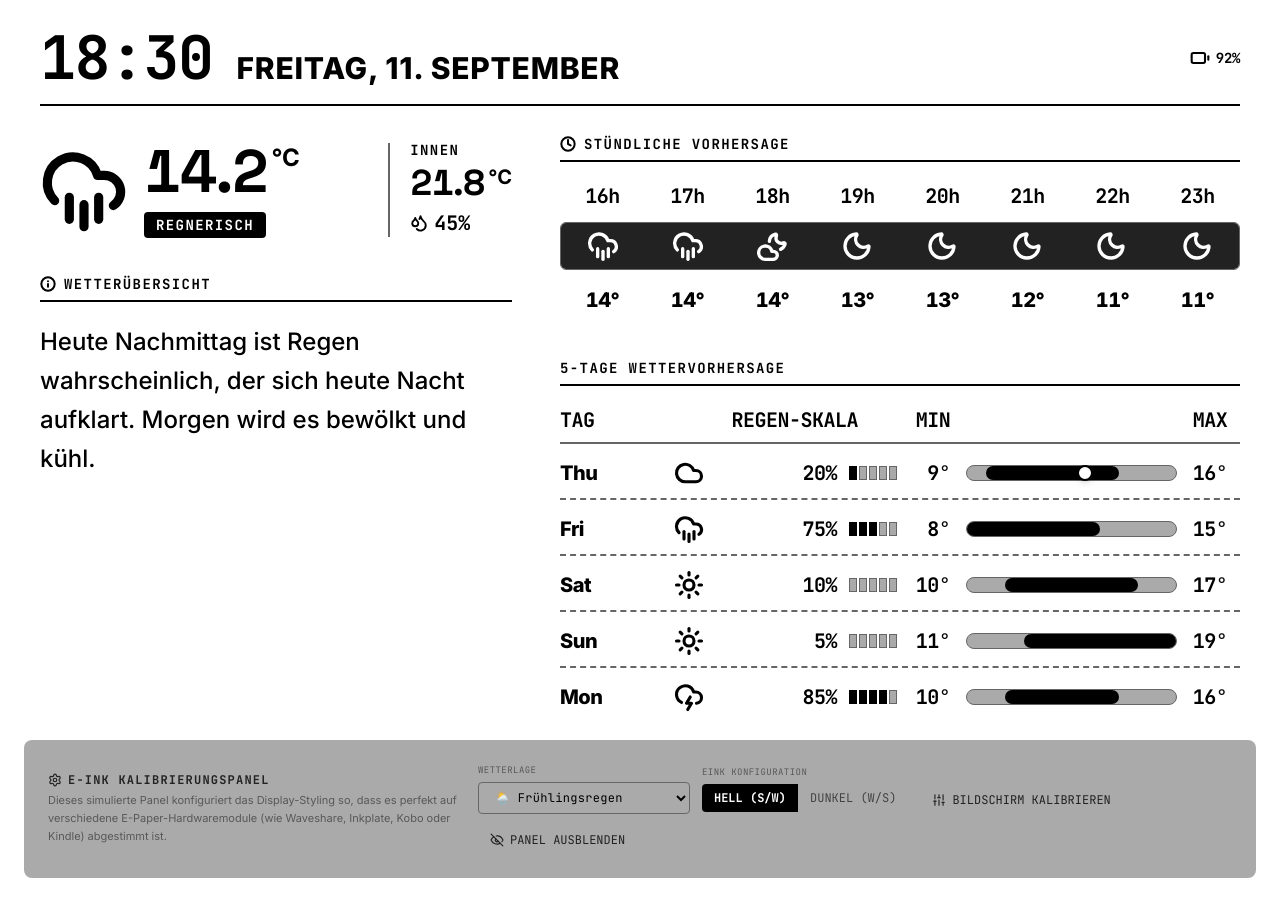
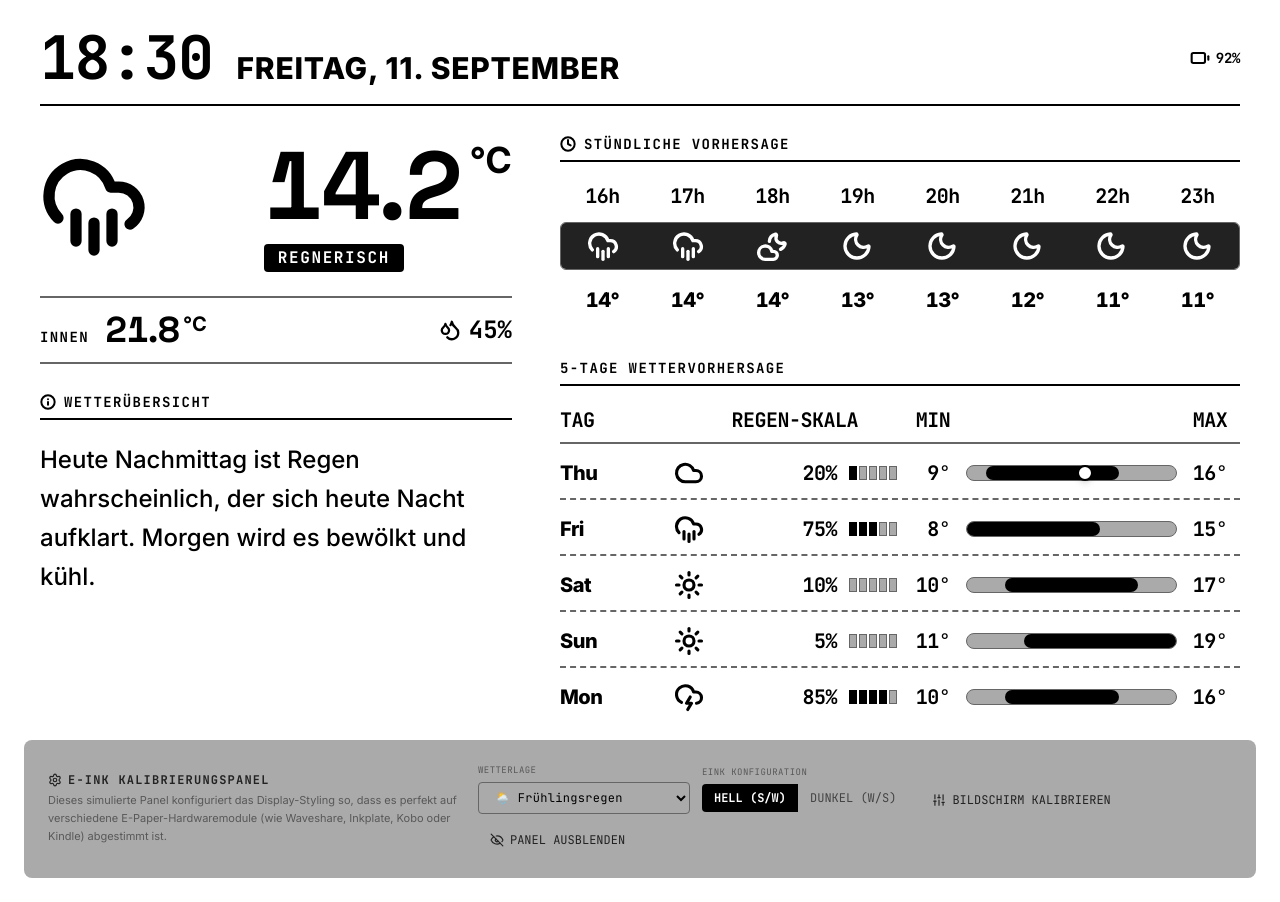
Before and after one commit to hschaefer/e-ink-dashboard, a React (Vite) app: page / in a window 1280 px wide. Built offline with nearby package versions, Linux system fonts and the light colour scheme; no server answers.

Commit message:
span outdoor hero across column and place indoor strip below

```diff
--- a/src/components/CurrentWeather.tsx
+++ b/src/components/CurrentWeather.tsx
@@ -21,7 +21,7 @@ const CONDITION_LABELS: Record<string, string> = {
 };
 
 /**
- * Paired outdoor hero weather and indoor climate readout for Proposal 1.
+ * Full-column outdoor hero weather stacked above a full-column indoor climate strip.
  */
 export default function CurrentWeather({
   weather,
@@ -50,30 +50,30 @@ export default function CurrentWeather({
     effectiveCondition.charAt(0).toUpperCase() + effectiveCondition.slice(1);
 
   return (
-    <div className="flex items-center justify-between gap-4 py-2 select-none">
-      {/* Outdoor: Icon + Temperature + Condition Badge */}
-      <div className="flex items-center gap-4 min-w-0">
+    <div className="flex flex-col gap-5 select-none">
+      {/* 1. Outdoor Hero spanning the full column width */}
+      <div className="flex items-center justify-between gap-6 py-1">
         <div className="flex items-center justify-center shrink-0">
           <WeatherIcon
             condition={effectiveCondition}
-            size={88}
+            size={108}
             strokeWidth={2.5}
           />
         </div>
 
-        <div className="flex flex-col justify-center min-w-0">
+        <div className="flex flex-col items-start justify-center min-w-0">
           <div className="flex items-start leading-none">
-            <span className="text-6xl font-display font-black tracking-tight leading-none tabular-nums">
+            <span className="text-7xl lg:text-8xl font-display font-black tracking-tight leading-none tabular-nums">
               {weather.currentTemp.toFixed(1)}
             </span>
-            <span className="text-2xl font-sans font-bold leading-none mt-1 ml-1">
+            <span className="text-3xl lg:text-4xl font-sans font-bold leading-none mt-1 ml-2">
               &deg;C
             </span>
           </div>
 
           <div className="flex mt-2.5">
             <span
-              className={`px-3 py-1.5 text-sm font-mono uppercase font-black tracking-widest leading-none rounded-sm whitespace-nowrap ${
+              className={`px-3.5 py-1.5 text-sm md:text-base font-mono uppercase font-black tracking-widest leading-none rounded-sm whitespace-nowrap ${
                 isDark ? "bg-white text-black" : "bg-black text-white"
               }`}
             >
@@ -83,13 +83,16 @@ export default function CurrentWeather({
         </div>
       </div>
 
-      {/* Indoor: Clean typographic readout beside outdoor temp */}
+      {/* 2. Indoor Climate Strip below, spanning the full column width */}
       <div
-        className={`border-l-2 pl-5 flex flex-col justify-center gap-2 shrink-0 ${
-          isDark ? "border-neutral-700 text-white" : "border-neutral-300 text-black"
+        className={`py-3.5 border-y-2 flex items-center justify-between gap-4 ${
+          isDark
+            ? "border-neutral-700 text-white"
+            : "border-neutral-300 text-black"
         }`}
       >
-        <span className="text-sm font-mono uppercase tracking-widest font-black leading-none">
+        <div className="flex items-baseline gap-4">
+          <span className="text-sm font-mono uppercase tracking-widest font-black">
             Innen
           </span>
           <div className="flex items-start leading-none">
@@ -100,9 +103,11 @@ export default function CurrentWeather({
               &deg;C
             </span>
           </div>
-        <div className="flex items-center gap-1.5 leading-none">
-          <Droplets size={18} strokeWidth={2.5} />
-          <span className="text-xl font-mono font-black tabular-nums">
+        </div>
+
+        <div className="flex items-center gap-2 leading-none">
+          <Droplets size={22} strokeWidth={2.5} />
+          <span className="text-2xl font-mono font-black tabular-nums">
             {Math.round(weather.indoorHumidity)}%
           </span>
         </div>
```
Lines whose indentation alone changed are shown as unchanged.
